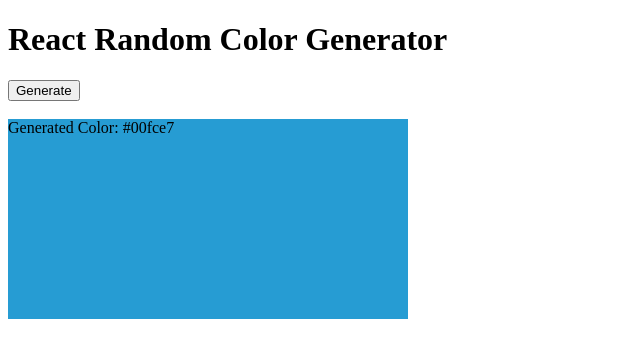
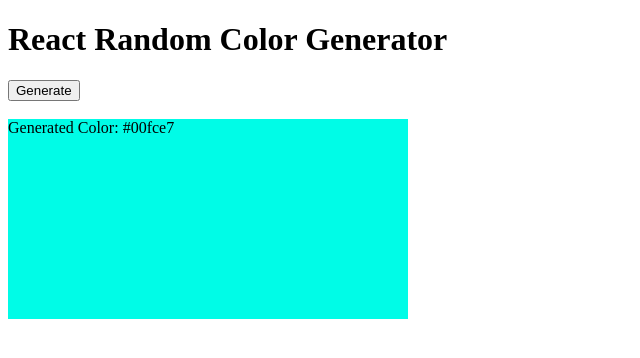
Before and after one commit to more-no/react-random-color-generator, a React app: page / in a window 1280 px wide. Shown: the top 358 px of the page, without its empty margins (0-640 px from the left). Built offline with nearby package versions, Linux system fonts and the light colour scheme.

Commit message:
Correct color displayed

```diff
--- a/src/App.js
+++ b/src/App.js
@@ -5,6 +5,7 @@ export default function App() {
   const initialColor = randomColor();
   const [bgColor, setBgColor] = useState(initialColor);
   const newColor = randomColor();
+  console.log(newColor);
 
   return (
     <div>
@@ -23,7 +24,7 @@ export default function App() {
       <div
         style={{
           color: 'black',
-          backgroundColor: bgColor,
+          backgroundColor: newColor,
           width: '400px',
           height: '200px',
         }}
```
